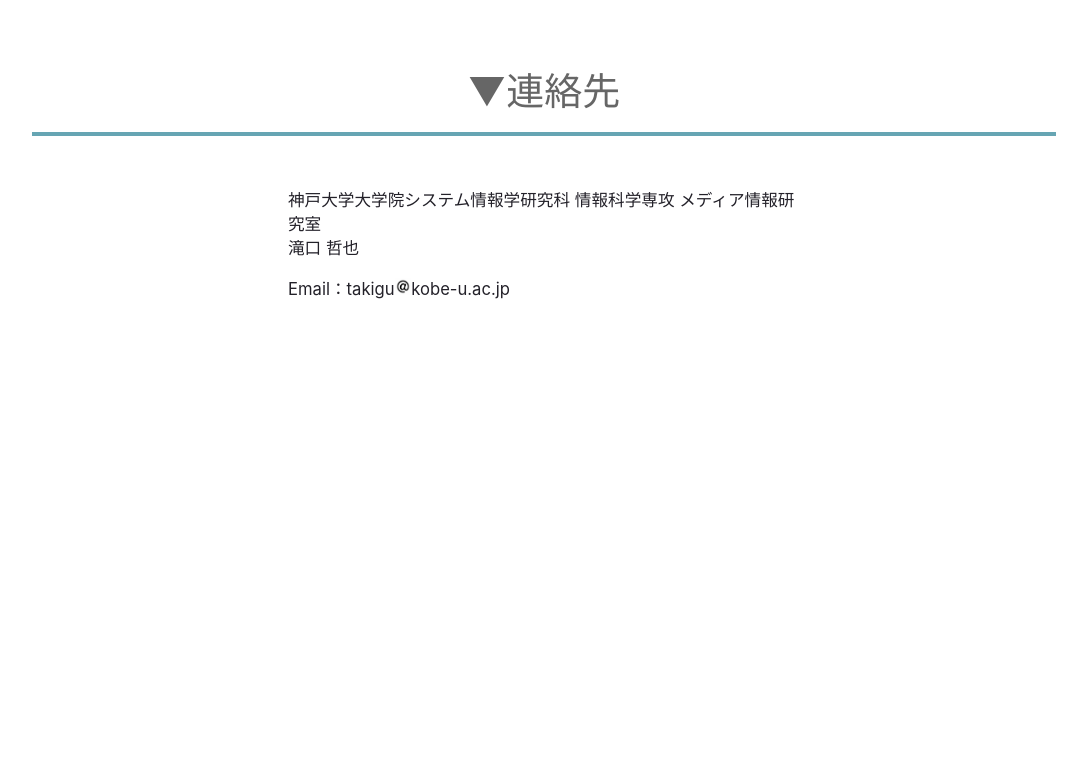
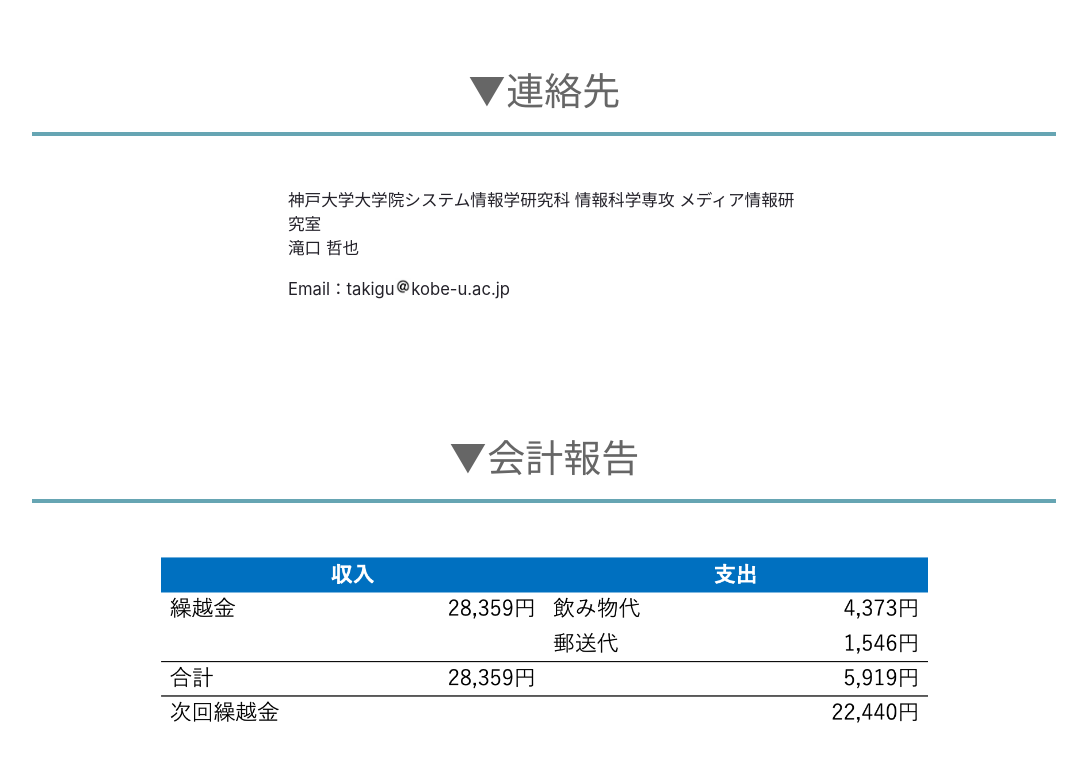
Before and after one commit to Keisuke168/Solicitation-Page, a Gatsby site: page /kansai-onsei in a window 1280 px wide. Shown: the part 7231-7992 px from the top of the page, without its empty margins (96-1183 px from the left). Before the commit the page ends 7659 px from the top, so only its background shows below. Built offline with nearby package versions, Linux system fonts and the light colour scheme; Gatsby itself is replaced by a stand-in of ours.

Commit message:
add kaikei

```diff
--- a/src/components/layout.css
+++ b/src/components/layout.css
@@ -175,3 +175,15 @@ div.text p{
         font-size: 1.4vw;
     }
 }
+
+.money{
+    width:80%;
+    margin:30px auto;
+    display: block;
+}
+
+@media (min-width: 768px){
+    .money{
+        width:60%;
+    }
+}
--- a/src/pages/kansai-onsei.js
+++ b/src/pages/kansai-onsei.js
@@ -5,6 +5,7 @@ import Movie from "../images/kobe.mp4"
 import Layout from "../components/layout"
 import styled from '@emotion/styled'
 import Img from '../images/at.jpg'
+import Money from '../images/money.png'
 import Program from "../components/program"
 import Labs from "../components/labs"
 import Accessmap from "../components/accessmap"
@@ -155,6 +156,11 @@ const KansaiOnsei = () => {
                 <p>神戸大学大学院システム情報学研究科 情報科学専攻 メディア情報研究室<br/>滝口 哲也</p>
                 <p>Email：takigu<img src={Img}/>kobe-u.ac.jp </p>
             </div>
+
+            <Title>
+                ▼会計報告
+            </Title>
+            <img className='money' src={Money}/>
         </Layout>
 
     </main>
```
Also changed, not shown: src/images/money.png (added).
